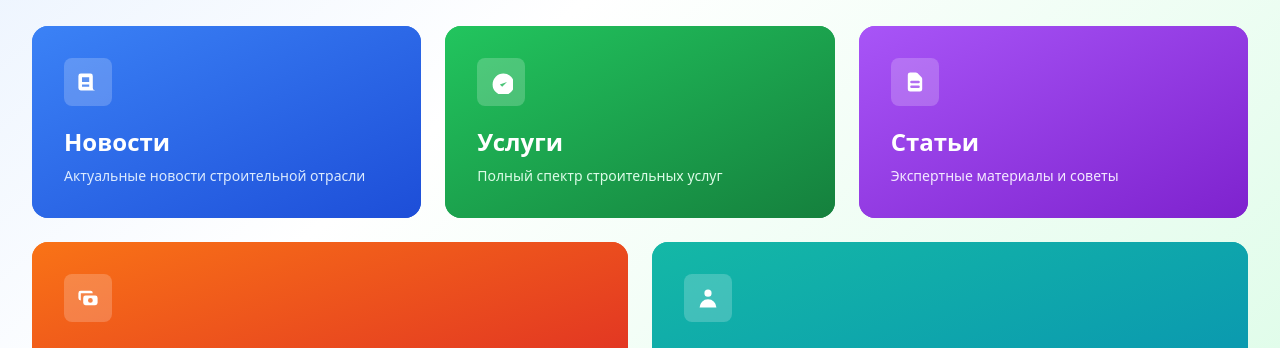
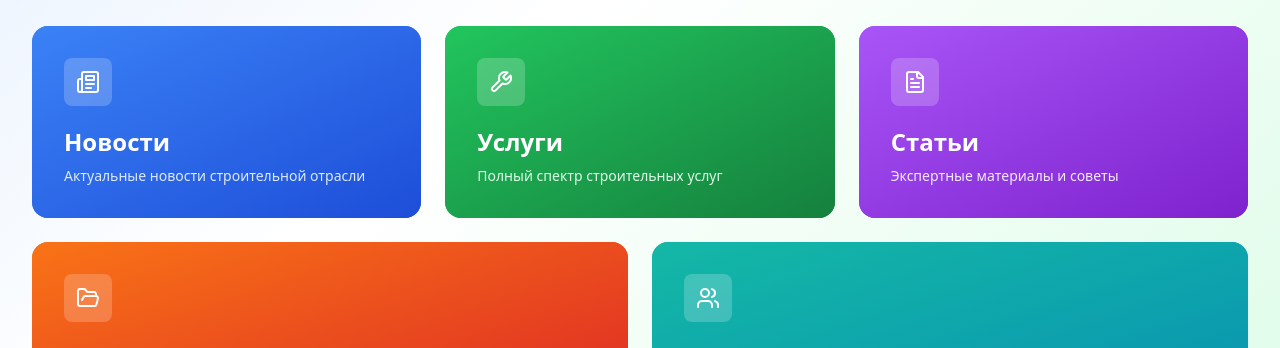
Before and after one commit to AlexCrowd3/ecostroy-visual-web-space, a React (Vite) app: page / in a window 1280 px wide. Shown: the part 588-936 px from the top of the page. Built offline with nearby package versions, Linux system fonts and the light colour scheme.

Commit message:
Fix: Improve icon appearance
Adjusted the appearance of icons.

```diff
--- a/src/components/Hero.tsx
+++ b/src/components/Hero.tsx
@@ -1,5 +1,5 @@
 
-import { ArrowRight, Play } from 'lucide-react';
+import { ArrowRight, Play, Newspaper, Wrench, FileText, FolderOpen, Users } from 'lucide-react';
 import { Link } from 'react-router-dom';
 
 const Hero = () => {
@@ -68,9 +68,7 @@ const Hero = () => {
               <div className="absolute inset-0 bg-gradient-to-br from-blue-500/90 to-blue-700/90"></div>
               <div className="relative h-full p-8 flex flex-col justify-between text-white">
                 <div className="w-12 h-12 bg-white/20 rounded-lg flex items-center justify-center mb-4">
-                  <svg className="w-6 h-6" fill="currentColor" viewBox="0 0 20 20">
-                    <path fillRule="evenodd" d="M2 5a2 2 0 012-2h8a2 2 0 012 2v10a2 2 0 002 2H4a2 2 0 01-2-2V5zm3 1h6v4H5V6zm6 6H5v2h6v-2z" clipRule="evenodd" />
-                  </svg>
+                  <Newspaper className="w-6 h-6" />
                 </div>
                 <div>
                   <h3 className="text-2xl font-bold mb-2">Новости</h3>
@@ -87,9 +85,7 @@ const Hero = () => {
               <div className="absolute inset-0 bg-gradient-to-br from-green-500/90 to-green-700/90"></div>
               <div className="relative h-full p-8 flex flex-col justify-between text-white">
                 <div className="w-12 h-12 bg-white/20 rounded-lg flex items-center justify-center mb-4">
-                  <svg className="w-6 h-6" fill="currentColor" viewBox="0 0 20 20">
-                    <path d="M9 12l2 2 4-4m6 2a9 9 0 11-18 0 9 9 0 0118 0z" />
-                  </svg>
+                  <Wrench className="w-6 h-6" />
                 </div>
                 <div>
                   <h3 className="text-2xl font-bold mb-2">Услуги</h3>
@@ -106,9 +102,7 @@ const Hero = () => {
               <div className="absolute inset-0 bg-gradient-to-br from-purple-500/90 to-purple-700/90"></div>
               <div className="relative h-full p-8 flex flex-col justify-between text-white">
                 <div className="w-12 h-12 bg-white/20 rounded-lg flex items-center justify-center mb-4">
-                  <svg className="w-6 h-6" fill="currentColor" viewBox="0 0 20 20">
-                    <path fillRule="evenodd" d="M4 4a2 2 0 012-2h4.586A2 2 0 0112 2.586L15.414 6A2 2 0 0116 7.414V16a2 2 0 01-2 2H6a2 2 0 01-2-2V4zm2 6a1 1 0 011-1h6a1 1 0 110 2H7a1 1 0 01-1-1zm1 3a1 1 0 100 2h6a1 1 0 100-2H7z" clipRule="evenodd" />
-                  </svg>
+                  <FileText className="w-6 h-6" />
                 </div>
                 <div>
                   <h3 className="text-2xl font-bold mb-2">Статьи</h3>
@@ -128,9 +122,7 @@ const Hero = () => {
               <div className="absolute inset-0 bg-gradient-to-br from-orange-500/90 to-red-600/90"></div>
               <div className="relative h-full p-8 flex flex-col justify-between text-white">
                 <div className="w-12 h-12 bg-white/20 rounded-lg flex items-center justify-center mb-4">
-                  <svg className="w-6 h-6" fill="currentColor" viewBox="0 0 20 20">
-                    <path fillRule="evenodd" d="M4 4a2 2 0 00-2 2v4a2 2 0 002 2V6h10a2 2 0 00-2-2H4zm2 6a2 2 0 012-2h8a2 2 0 012 2v4a2 2 0 01-2 2H8a2 2 0 01-2-2v-4zm6 4a2 2 0 100-4 2 2 0 000 4z" clipRule="evenodd" />
-                  </svg>
+                  <FolderOpen className="w-6 h-6" />
                 </div>
                 <div>
                   <h3 className="text-2xl font-bold mb-2">Проекты</h3>
@@ -147,9 +139,7 @@ const Hero = () => {
               <div className="absolute inset-0 bg-gradient-to-br from-teal-500/90 to-cyan-600/90"></div>
               <div className="relative h-full p-8 flex flex-col justify-between text-white">
                 <div className="w-12 h-12 bg-white/20 rounded-lg flex items-center justify-center mb-4">
-                  <svg className="w-6 h-6" fill="currentColor" viewBox="0 0 20 20">
-                    <path fillRule="evenodd" d="M10 9a3 3 0 100-6 3 3 0 000 6zm-7 9a7 7 0 1114 0H3z" clipRule="evenodd" />
-                  </svg>
+                  <Users className="w-6 h-6" />
                 </div>
                 <div>
                   <h3 className="text-2xl font-bold mb-2">О компании</h3>
```
